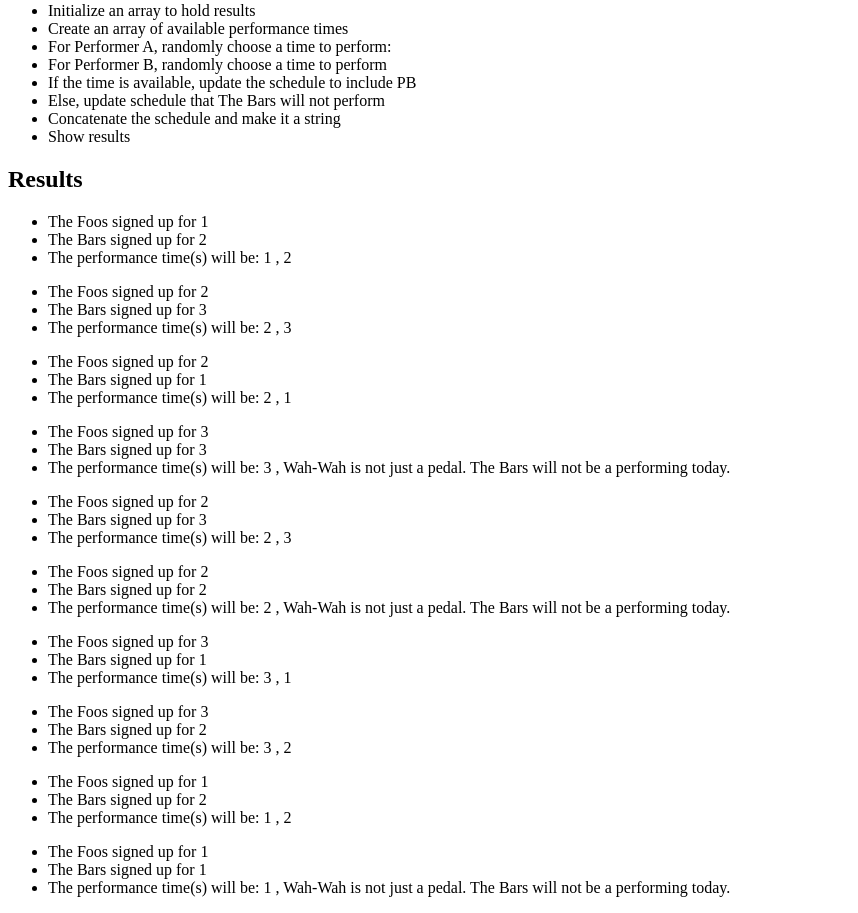
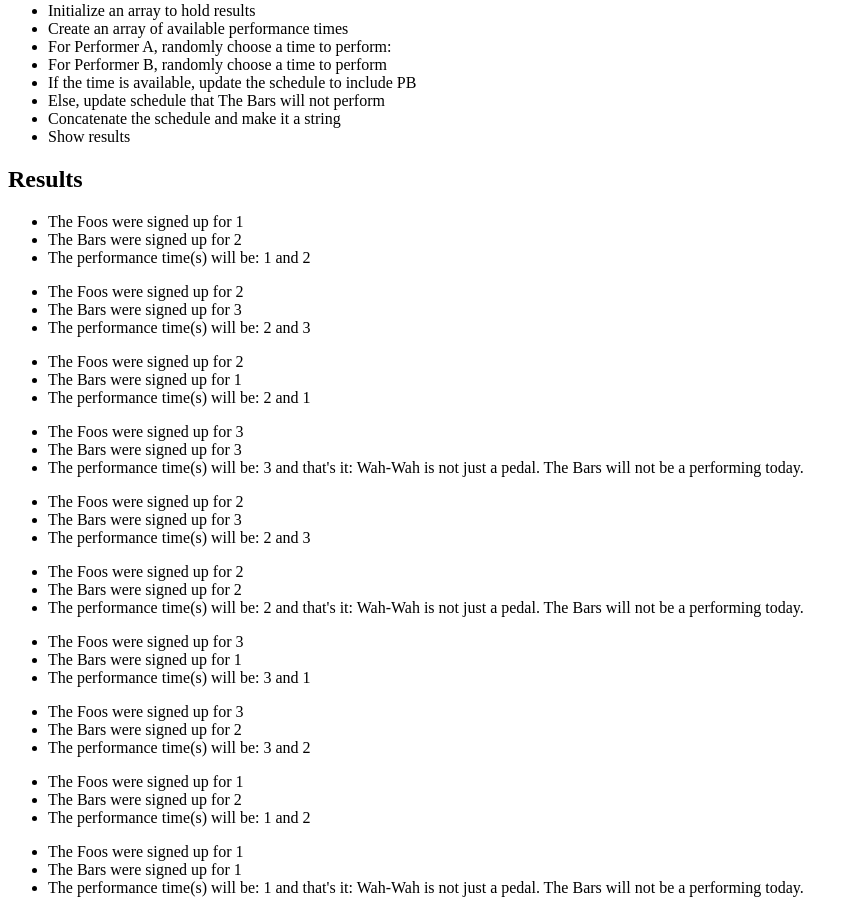
Before and after one commit to madagaluna/e2, a PHP site: page / in a window 1280 px wide. Shown: the part 177-1090 px from the top of the page, without its empty margins (0-858 px from the left). Run offline with PHP 8.4, Linux system fonts and the light colour scheme.

Commit message:
More, just cleaning up and procastinating

```diff
--- a/p1/index-view.php
+++ b/p1/index-view.php
@@ -29,9 +29,9 @@
     <h2>Results</h2>
     <?php foreach($results as $result) { ?>
     <ul>
-        <li>The Foos signed up for <?php echo $result['the_Foos_time'] ?>
+        <li>The Foos were signed up for <?php echo $result['the_Foos_time'] ?>
         </li>
-        <li>The Bars signed up for <?php echo $result['the_Bars_time'] ?>
+        <li>The Bars were signed up for <?php echo $result['the_Bars_time'] ?>
         </li>
         <li>The performance time(s) will be: <?php echo $result['the_Schedule_is'] ?>
         </li>
--- a/p1/index.php
+++ b/p1/index.php
@@ -21,11 +21,11 @@ $times =[1,2,3];
 // else update schedule that The Bars will not be performing
         else {
 
-               $schedule[] = "Wah-Wah is not just a pedal. The Bars will not be a performing today.";
+               $schedule[] = "that's it: Wah-Wah is not just a pedal. The Bars will not be a performing today.";
            }
 
 // concatenate the schedule and make it a string https://www.w3schools.com/php/func_string_implode.asp
-  $schedule_String =  implode(" , ", $schedule);
+  $schedule_String =  implode(" and ", $schedule);
 //show results
 
    $results [] = [
```
Also changed, not shown: p1/README.md.
